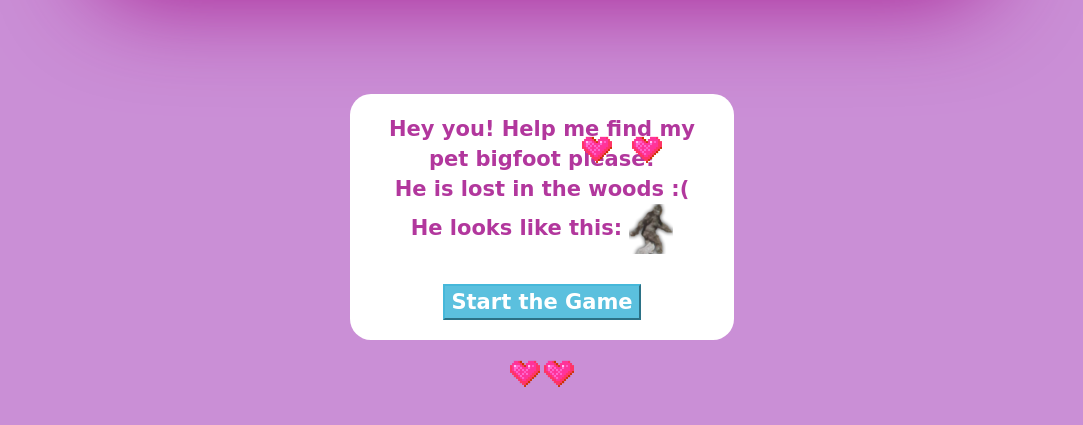
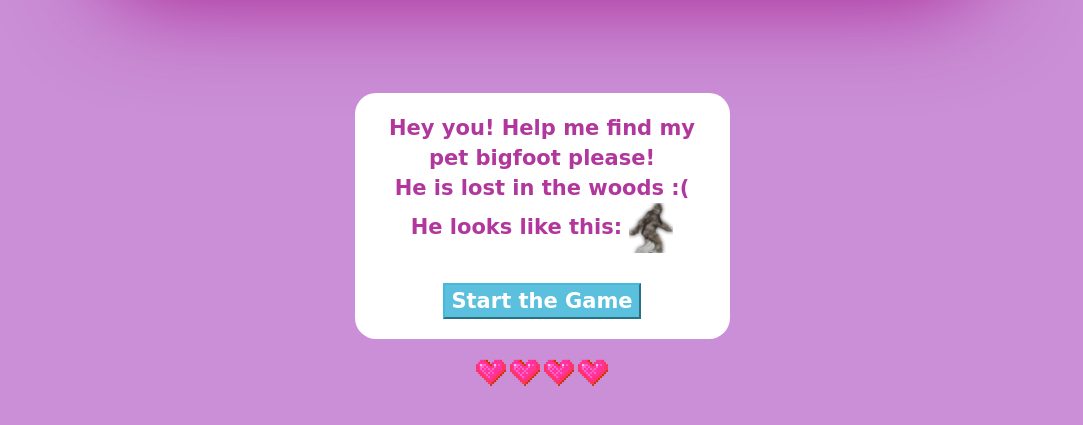
Before and after one commit to jluo9612/find-it, a plain HTML site: page index.html in a window 1280 px wide. Shown: the part 337-762 px from the top of the page, without its empty margins (98-1181 px from the left). Drawn offline with Linux system fonts and the light colour scheme; a web font is replaced by a local one.

Commit message:
Change heart positions

```diff
--- a/index.html
+++ b/index.html
@@ -13,6 +13,7 @@
     </head>
 
     <body>
+    	<div class="container-fluid">
 		<h1>Find It!</h1>
 		<h2>Hey you! Help me find my pet bigfoot please!<br>
 		He is lost in the woods :( <br>
@@ -20,18 +21,20 @@
 
 			<br>
 			<br>
-			<input type="button" class="btn-info" onclick="location.href='game-html/game.html';" value="Start the Game" />
+			<input type="button" class="btn-info" onclick="location.href='game-html/game.html'" value="Start the Game" />
 		</h2>
 
 		<img class="one" src="assets/heart.gif" width=30px height=30px>
-		<img class="two" src="assets/heart.gif" width=30px height=30px>
-		<img class="three" src="assets/heart.gif" width=30px height=30px>
-		<img class="four" src="assets/heart.gif" width=30px height=30px>
+		<img class="one" src="assets/heart.gif" width=30px height=30px>
+		<img class="one" src="assets/heart.gif" width=30px height=30px>
+		<img class="one" src="assets/heart.gif" width=30px height=30px>
 
 		<!--scripts-->
 		<script src="assets/js/bootstrap-select.js"></script>
 		<script src="assets/js/jquery-1.10.2.js"></script>
 		<script src="assets/js/ct-paper.js"></script>
 		<script src="bootstrap3/js/bootstrap.js"></script>
+
+		</div>
     </body>
 </html>
--- a/intro.css
+++ b/intro.css
@@ -63,16 +63,3 @@ h2 {
     font-family: 'Coiny', cursive;
     color: #b2379d;
 }
-
-.one {
-    position: absolute;
-    left: 680px;
-    bottom: 300px;
-}
-
-.two {
-    position: absolute;
-    left: 730px;
-    bottom: 300px;
-
-}
```
